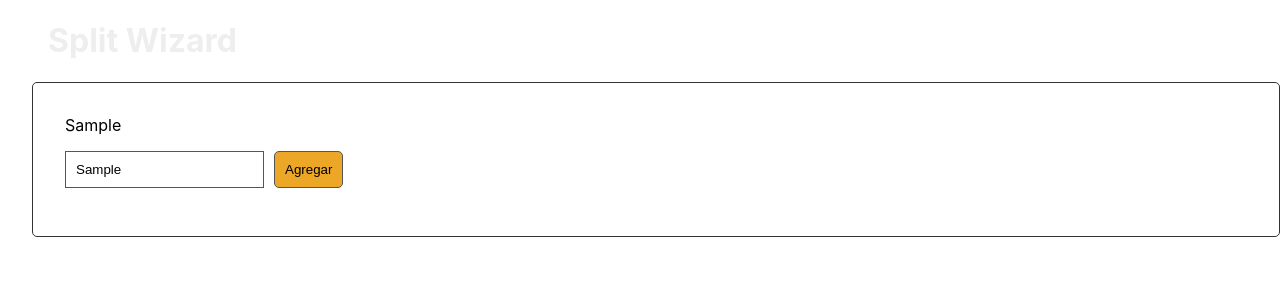
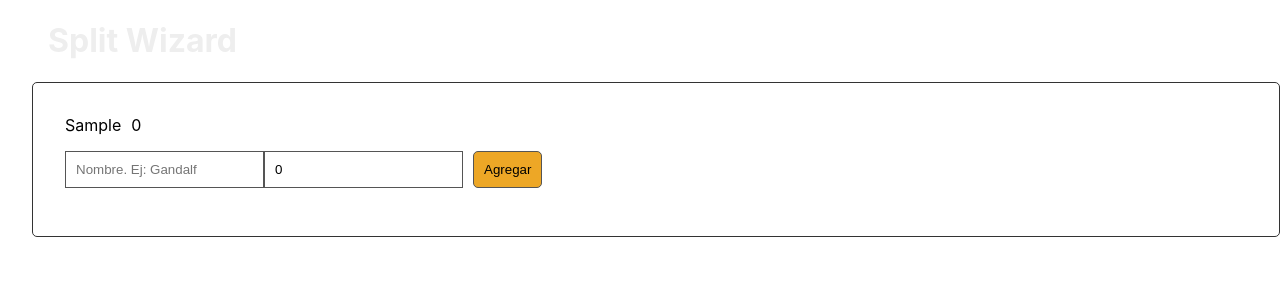
Before and after one commit to mmanna3/split-wizard, a React (Create React App) app: page / in a window 1280 px wide. Both pictures are taken after typing "Sample" into the empty fields and a click on the button "Agregar". Shown: the top 300 px of the page. Built offline with nearby package versions, Linux system fonts and the light colour scheme.

Commit message:
Agrega monto

```diff
--- a/src/ListaIntegrantes.tsx
+++ b/src/ListaIntegrantes.tsx
@@ -1,5 +1,10 @@
 import { useState } from "react";
 import "./App.css";
+
+interface Integrante {
+  nombre: string;
+  cuantoPuso: number;
+}
 
 function ListaIntegrantes() {
   const estilos = {
@@ -23,18 +28,28 @@ function ListaIntegrantes() {
     },
   };
 
-  const [lista, setLista] = useState<string[]>([]);
-  const [nuevoIntegrante, setNuevoIntegrante] = useState("");
+  const [lista, setLista] = useState<Integrante[]>([]);
+  const [nombre, setNombre] = useState("");
+  const [cuantoPuso, setCuantoPuso] = useState(0);
 
   const agregarIntegrante = () => {
-    setLista((listaAnterior) => [...listaAnterior, nuevoIntegrante]);
+    setLista((listaAnterior) => [...listaAnterior, { nombre, cuantoPuso }]);
+    setNombre("");
+    setCuantoPuso(0);
   };
 
   return (
     <div style={estilos.contenedor}>
       <div>
         {lista.map((integrante) => (
-          <div>{integrante}</div>
+          <div>
+            <span style={{ marginRight: 10 }}>
+              {integrante.nombre}
+            </span>
+            <span>
+              {integrante.cuantoPuso}
+            </span>
+          </div>
         ))}
       </div>
       <div>
@@ -42,9 +57,16 @@ function ListaIntegrantes() {
           <input
             style={estilos.input}
             type="text"
-            value={nuevoIntegrante}
-            onChange={(event) => setNuevoIntegrante(event.target.value)}
+            value={nombre}
+            onChange={(event) => setNombre(event.target.value)}
             placeholder="Nombre. Ej: Gandalf"
+          />
+          <input
+            style={estilos.input}
+            type="number"
+            value={cuantoPuso}
+            onChange={(event) => setCuantoPuso(parseInt(event.target.value, 10))}
+            placeholder="Cuánto puso. Ej: 236"
           />
           <button
             type="button"
```
